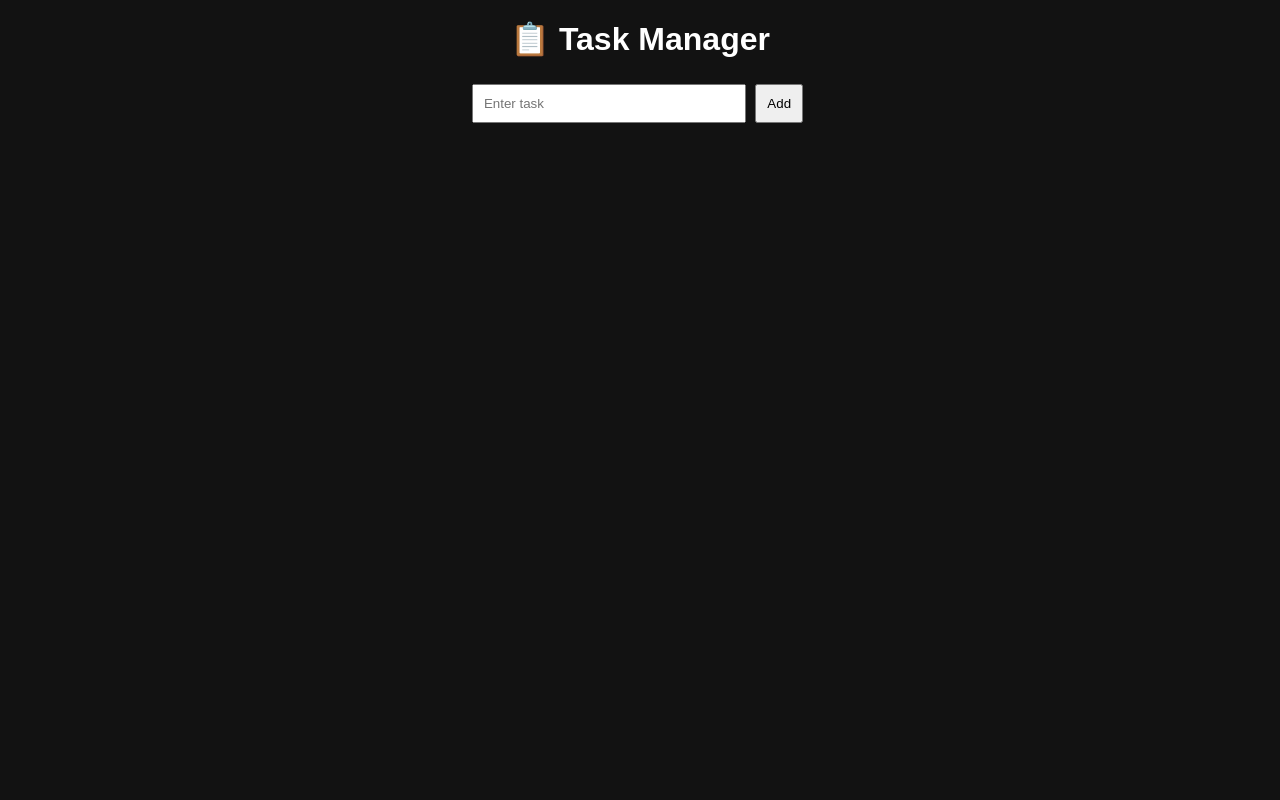
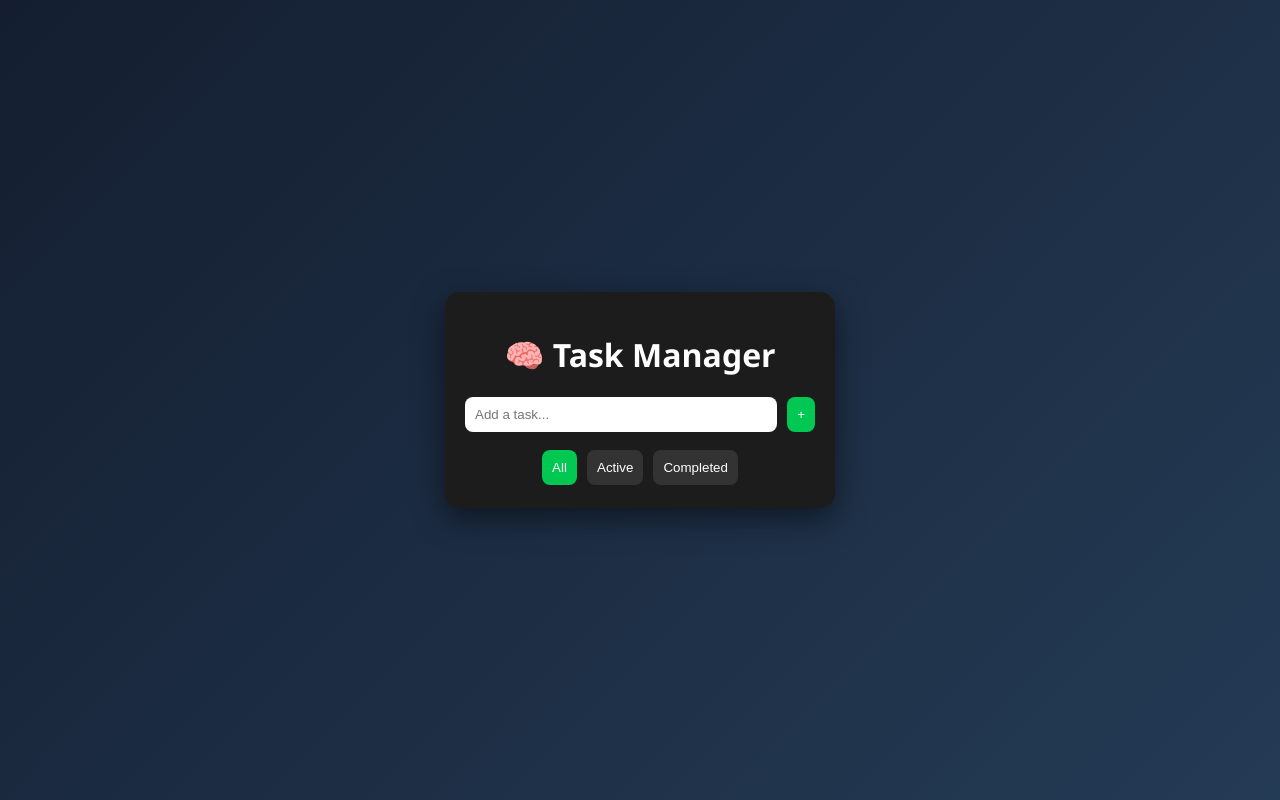
Before and after one commit to baalasrinidhi2007/task_manager, a plain HTML site: page index.html in a window 1280 px wide. Drawn offline with Linux system fonts and the light colour scheme.

Commit message:
Update index.html

```diff
--- a/index.html
+++ b/index.html
@@ -1,57 +1,140 @@
 <!DOCTYPE html>
 <html>
 <head>
-    <title>Task Manager</title>
+    <title>Smart Task Manager</title>
     <style>
         body {
-            font-family: Arial;
-            background: #121212;
+            margin: 0;
+            font-family: 'Segoe UI', sans-serif;
+            background: linear-gradient(135deg, #141e30, #243b55);
             color: white;
+            display: flex;
+            justify-content: center;
+            align-items: center;
+            height: 100vh;
+        }
+
+        .app {
+            background: #1c1c1c;
+            padding: 20px;
+            border-radius: 15px;
+            width: 350px;
+            box-shadow: 0 10px 30px rgba(0,0,0,0.5);
+        }
+
+        h1 {
             text-align: center;
         }
 
-        h1 {
-            margin-top: 20px;
+        .input-section {
+            display: flex;
+            gap: 10px;
         }
 
         input {
+            flex: 1;
             padding: 10px;
-            width: 250px;
+            border-radius: 8px;
+            border: none;
+            outline: none;
         }
 
         button {
             padding: 10px;
-            margin: 5px;
+            border: none;
+            border-radius: 8px;
             cursor: pointer;
+            transition: 0.2s;
+        }
+
+        .add-btn {
+            background: #00c853;
+            color: white;
+        }
+
+        .add-btn:hover {
+            background: #00e676;
+        }
+
+        .filters {
+            margin-top: 15px;
+            text-align: center;
+        }
+
+        .filters button {
+            margin: 3px;
+            background: #333;
+            color: white;
+        }
+
+        .filters button.active {
+            background: #00c853;
         }
 
         .task {
-            margin: 10px;
+            background: #2a2a2a;
+            margin-top: 10px;
             padding: 10px;
-            background: #1e1e1e;
-            border-radius: 5px;
+            border-radius: 10px;
+            display: flex;
+            justify-content: space-between;
+            align-items: center;
+        }
+
+        .task span {
+            cursor: pointer;
         }
 
         .done {
             text-decoration: line-through;
             color: gray;
         }
+
+        .actions button {
+            margin-left: 5px;
+            background: #444;
+            color: white;
+        }
+
+        .actions button:hover {
+            background: #666;
+        }
     </style>
 </head>
 <body>
 
-<h1>📋 Task Manager</h1>
+<div class="app">
+    <h1>🧠 Task Manager</h1>
 
-<input type="text" id="taskInput" placeholder="Enter task">
-<button onclick="addTask()">Add</button>
+    <div class="input-section">
+        <input id="taskInput" placeholder="Add a task...">
+        <button class="add-btn" onclick="addTask()">+</button>
+    </div>
 
-<div id="taskList"></div>
+    <div class="filters">
+        <button onclick="setFilter('all')" class="active">All</button>
+        <button onclick="setFilter('active')">Active</button>
+        <button onclick="setFilter('done')">Completed</button>
+    </div>
+
+    <div id="taskList"></div>
+</div>
 
 <script>
 let tasks = JSON.parse(localStorage.getItem("tasks")) || [];
+let filter = "all";
 
 function saveTasks() {
     localStorage.setItem("tasks", JSON.stringify(tasks));
+}
+
+function setFilter(type) {
+    filter = type;
+
+    document.querySelectorAll(".filters button").forEach(btn => btn.classList.remove("active"));
+    event.target.classList.add("active");
+
+    displayTasks();
 }
 
 function displayTasks() {
@@ -59,6 +142,10 @@ function displayTasks() {
     list.innerHTML = "";
 
     tasks.forEach((task, index) => {
+
+        if (filter === "active" && task.done) return;
+        if (filter === "done" && !task.done) return;
+
         let div = document.createElement("div");
         div.className = "task";
 
@@ -72,26 +159,35 @@ function displayTasks() {
             displayTasks();
         };
 
+        let actions = document.createElement("div");
+        actions.className = "actions";
+
         let del = document.createElement("button");
-        del.innerText = "Delete";
+        del.innerText = "🗑";
         del.onclick = () => {
             tasks.splice(index, 1);
             saveTasks();
             displayTasks();
         };
 
+        actions.appendChild(del);
+
         div.appendChild(text);
-        div.appendChild(del);
+        div.appendChild(actions);
+
         list.appendChild(div);
     });
 }
 
 function addTask() {
     let input = document.getElementById("taskInput");
-    if (input.value === "") return;
+
+    if (input.value.trim() === "") return;
 
     tasks.push({ text: input.value, done: false });
+
     input.value = "";
+
     saveTasks();
     displayTasks();
 }
```
